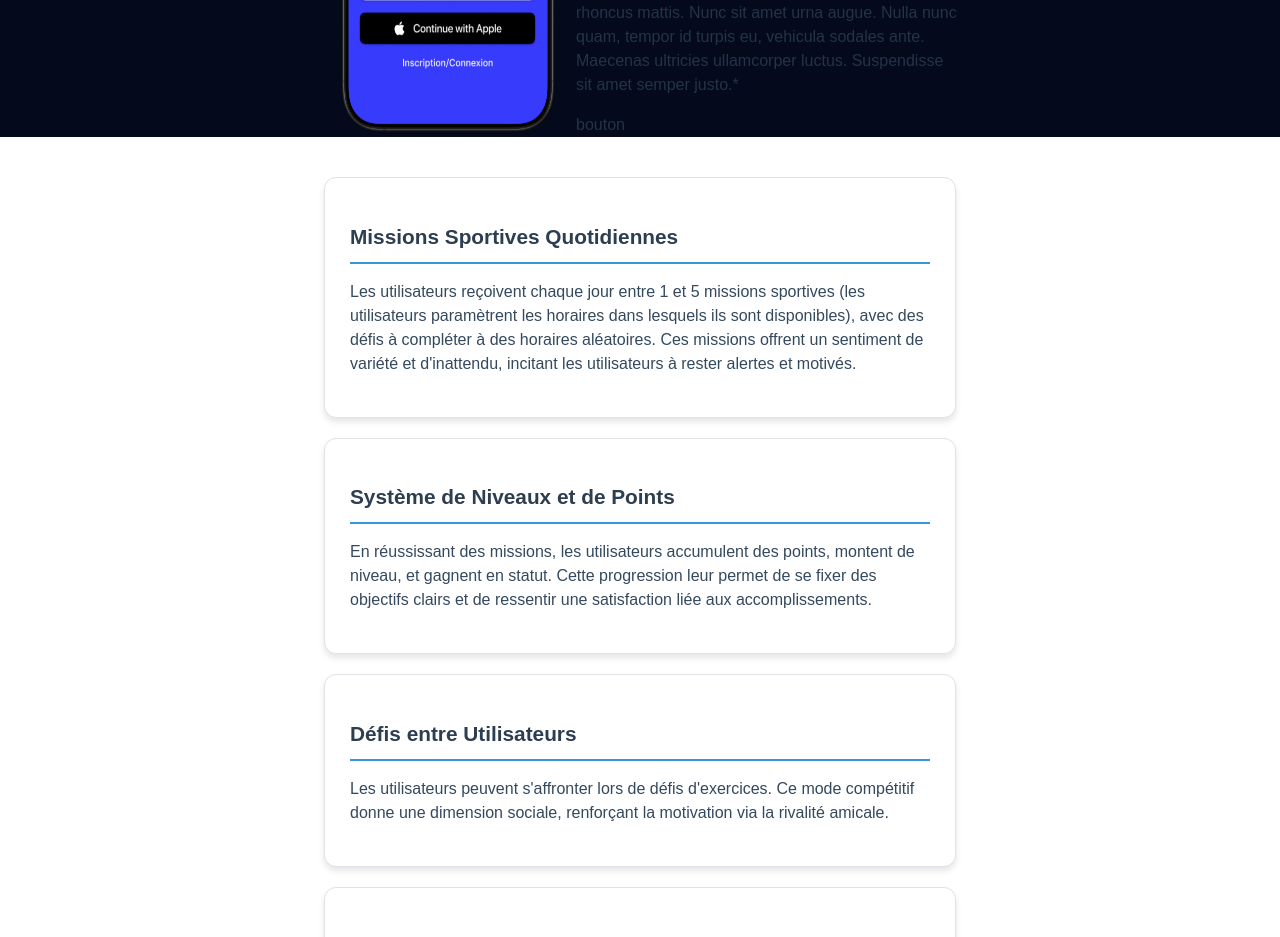
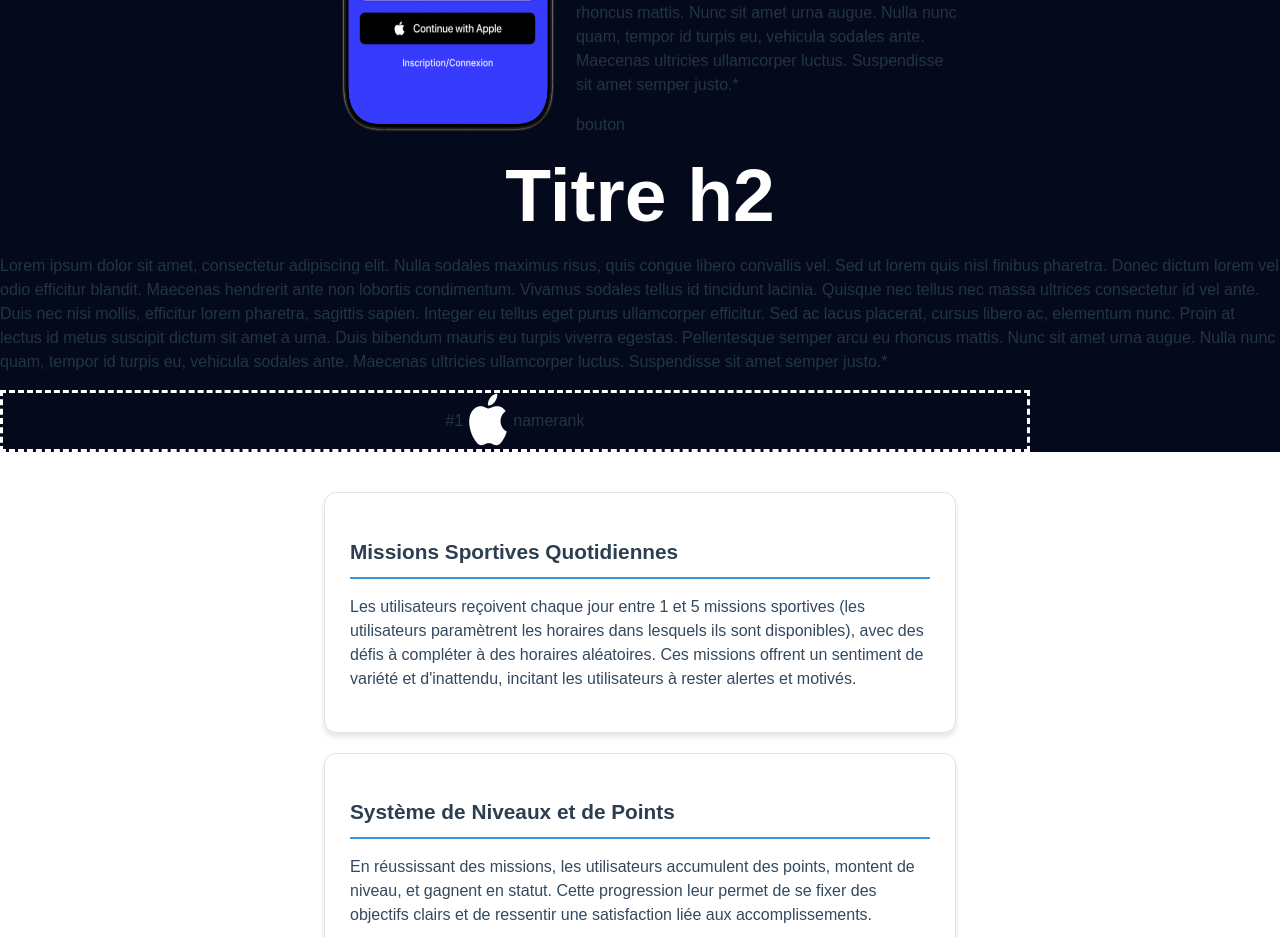
Before and after one commit to LevelingYnov/leveling-web, a React (Vite) app in the folder leveling-frontend/: page /mentions-legales in a window 1280 px wide. Shown: the part 2300-3237 px from the top of the page. Built offline with nearby package versions, Linux system fonts and the light colour scheme.

Commit message:
Ajout iphone et début tableau rank

```diff
--- a/leveling-frontend/src/App.css
+++ b/leveling-frontend/src/App.css
@@ -28,8 +28,7 @@ main {
     box-shadow: 0 4px 6px rgba(0, 0, 0, 0.1);
     padding: 25px;
     width: calc(50% - 20px);
-  transition:
-    transform 0.3s ease,
+    transition: transform 0.3s ease,
     box-shadow 0.3s ease;
     border: 1px solid #e1e1e8;
 }
@@ -75,8 +74,7 @@ main {
     box-shadow: 0 4px 6px rgba(0, 0, 0, 0.1);
     padding: 25px;
     width: calc(50% - 20px);
-  transition:
-    transform 0.3s ease,
+    transition: transform 0.3s ease,
     box-shadow 0.3s ease;
     border: 1px solid #e1e1e8;
 }
@@ -189,3 +187,19 @@ main {
 #text {
     width: 30%;
 }
+
+.rank {
+    width: 80%;
+    display: flex;
+    justify-content: center;
+    border: dashed white;
+}
+
+.line {
+    display: contents;
+    justify-content: space-between;
+}
+
+.left {
+    display: contents;
+}
--- a/leveling-frontend/src/App.jsx
+++ b/leveling-frontend/src/App.jsx
@@ -1,7 +1,7 @@
 import './App.css';
 import Header from './Header';
 import Footer from './Footer';
-import { BrowserRouter as Router, Routes, Route } from 'react-router-dom';
+import {BrowserRouter as Router, Routes, Route} from 'react-router-dom';
 import MentionLegalPage from './mentionLegales';
 import androidLogo from './assets/play-store-logo.png';
 import iosLogo from './assets/mac-os.png';
@@ -140,7 +140,7 @@ function App() {
     return (
         <Router>
             <div>
-        <Header />
+                <Header/>
                 <div id="backgroundInsert1">
                     <div className="download-application-container ">
                         <h1 className={'download-title'}>Titre H1</h1>
@@ -210,8 +210,8 @@ function App() {
                                             gradientUnits="userSpaceOnUse"
                                             gradientTransform="translate(127.75 19) scale(127.75 19)"
                                         >
-                      <stop offset="0.869" stopColor="#363BFC" />
-                      <stop offset="1" stopColor="#242CA9" />
+                                            <stop offset="0.869" stopColor="#363BFC"/>
+                                            <stop offset="1" stopColor="#242CA9"/>
                                         </radialGradient>
                                     </defs>
                                 </svg>
@@ -254,7 +254,7 @@ function App() {
                         </div>
                     </div>
                     <div className={'iphone-container'}>
-            <img src={iphoneImg} alt="Iphone" id="iphoneIntegration" />
+                        <img src={iphoneImg} alt="Iphone" id="iphoneIntegration"/>
                         <div id="text">
                             <h2>titre h2</h2>
                             <p>
@@ -276,7 +276,45 @@ function App() {
                             <div>bouton</div>
                         </div>
                     </div>
+                    <div className={'rank-container'}>
+                        <div className={'text'}>
+                            <h2 className={'feedback-title'}>Titre h2</h2>
+                            <p><p>
+                                Lorem ipsum dolor sit amet, consectetur adipiscing elit. Nulla
+                                sodales maximus risus, quis congue libero convallis vel. Sed ut
+                                lorem quis nisl finibus pharetra. Donec dictum lorem vel odio
+                                efficitur blandit. Maecenas hendrerit ante non lobortis
+                                condimentum. Vivamus sodales tellus id tincidunt lacinia. Quisque
+                                nec tellus nec massa ultrices consectetur id vel ante. Duis nec
+                                nisi mollis, efficitur lorem pharetra, sagittis sapien. Integer eu
+                                tellus eget purus ullamcorper efficitur. Sed ac lacus placerat,
+                                cursus libero ac, elementum nunc. Proin at lectus id metus
+                                suscipit dictum sit amet a urna. Duis bibendum mauris eu turpis
+                                viverra egestas. Pellentesque semper arcu eu rhoncus mattis. Nunc
+                                sit amet urna augue. Nulla nunc quam, tempor id turpis eu,
+                                vehicula sodales ante. Maecenas ultricies ullamcorper luctus.
+                                Suspendisse sit amet semper justo.*
+                            </p></p>
                         </div>
+                        <div className={'rank'}>
+                            <div className={'line'}>
+                                <div className={'left'}>
+                                    <p>#1</p>
+                                    <img src={iosLogo} width={50}/>
+                                    <p>name</p>
+                                </div>
+                                <div className={'right'}>
+                                    <p>rank</p>
+                                </div>
+
+
+                            </div>
+                            <div className={'line'}></div>
+                            <div className={'line'}></div>
+                        </div>
+                    </div>
+                </div>
+
 
                 <div className="fonctionnalites-container">
                     {features.map((feature) => (
@@ -286,10 +324,10 @@ function App() {
                         </div>
                     ))}
                 </div>
-        <Footer />
+                <Footer/>
 
                 <Routes>
-          <Route path="/mentions-legales" element={<MentionLegalPage />} />
+                    <Route path="/mentions-legales" element={<MentionLegalPage/>}/>
                 </Routes>
             </div>
         </Router>
```
Lines whose indentation alone changed are shown as unchanged.
